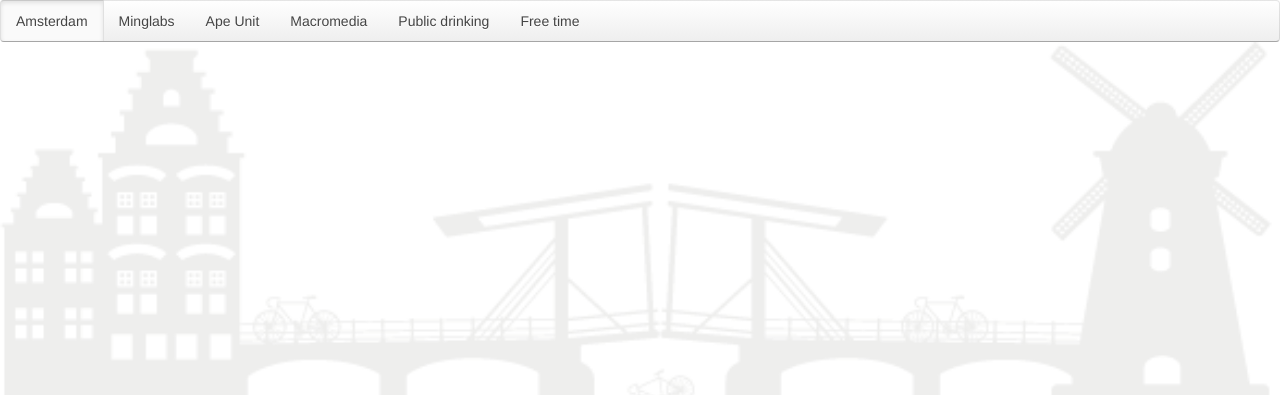
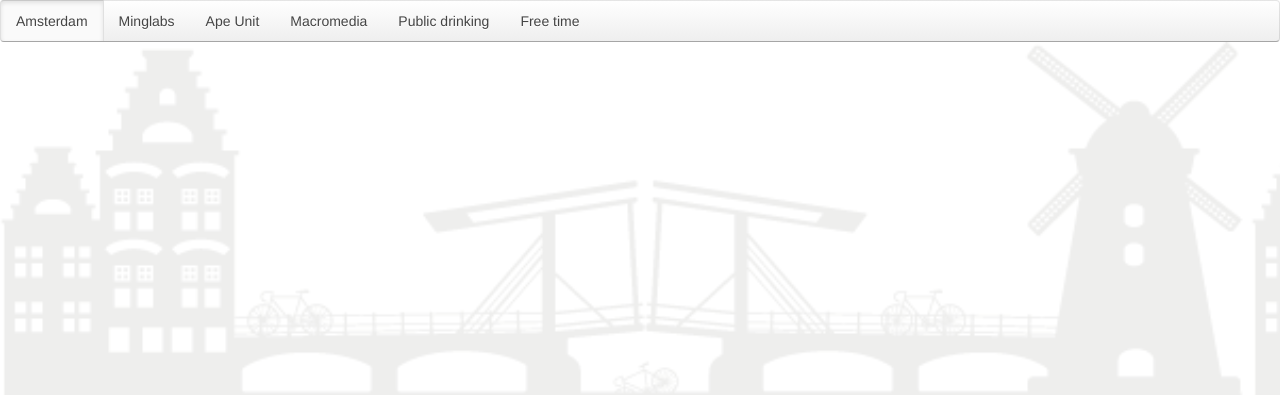
Before and after one commit to Piziil/uxds-intcult, a plain HTML site: page uikit/index.html in a window 1280 px wide. Shown: the top 395 px of the page. Drawn offline with nearby package versions, Linux system fonts and the light colour scheme.

Commit message:
background image contain and repeat

```diff
--- a/uikit/sass/style.scss
+++ b/uikit/sass/style.scss
@@ -74,10 +74,9 @@ p{
 // Slides
 .slideBerlin{
 	background-image: url("../images/scene-1.png");
-    background-size:cover;
-    width:100%;
+    background-size:contain;
+    width:auto;
     height:900px;
-    background-repeat: no-repeat;
 
 }
 
```
Also changed, not shown: uikit/css/style.css, 1 other file.
